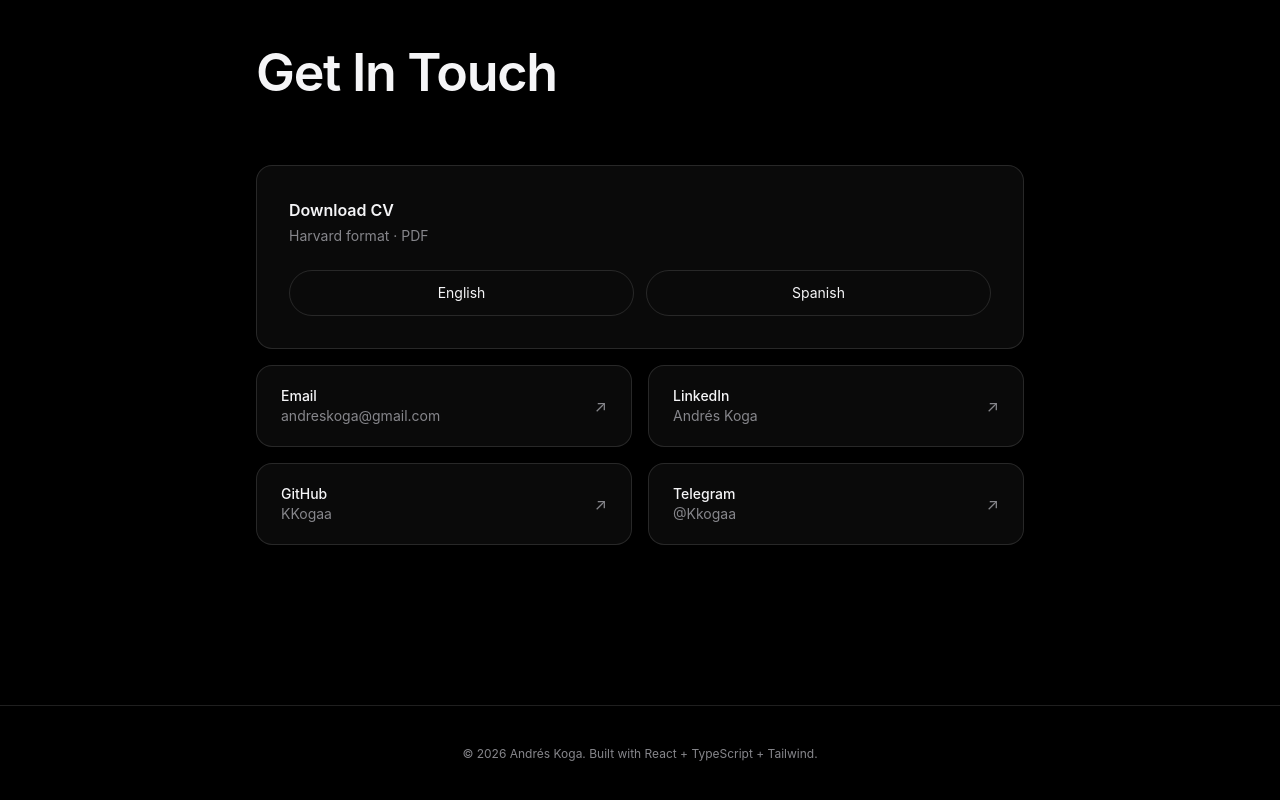
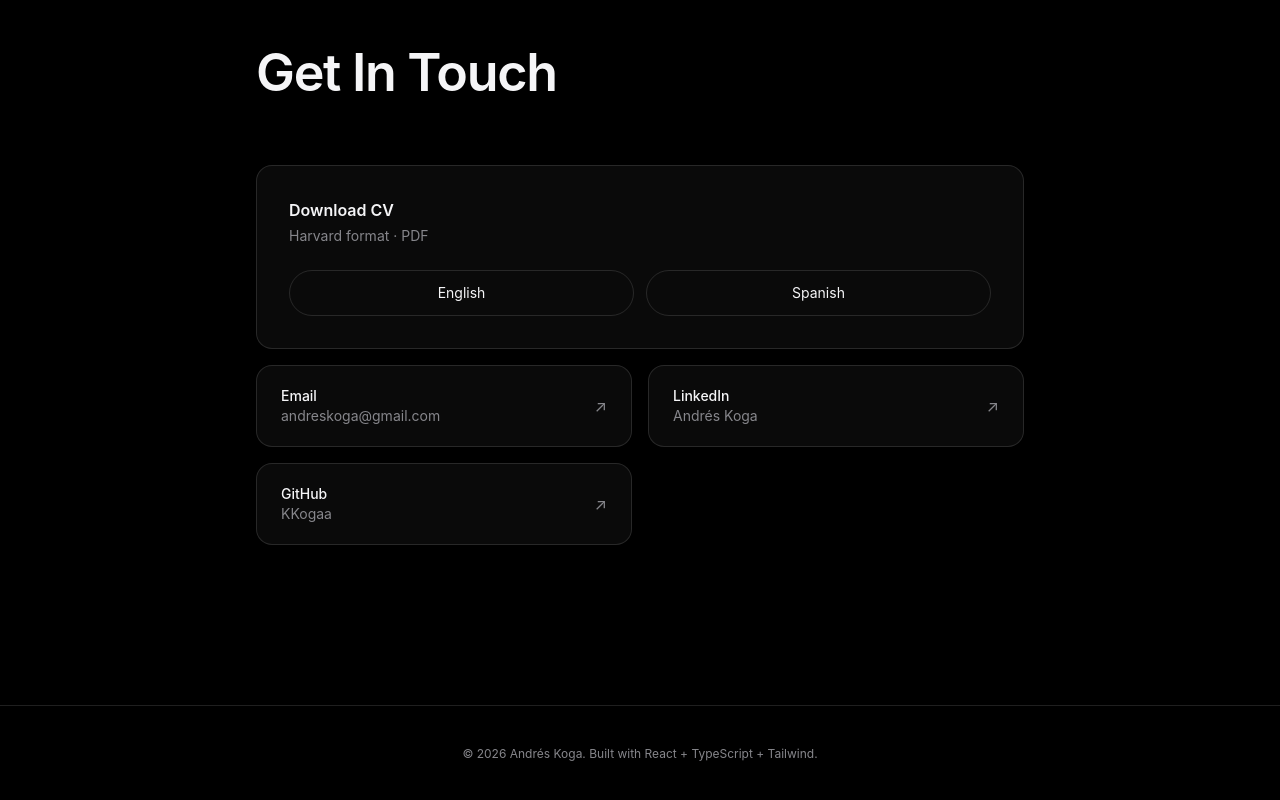
Before and after one commit to KKogaa/portfolio, a React (Vite) app: page / in a window 1280 px wide. Shown: the part 5203-6003 px from the top of the page. Built offline with nearby package versions, Linux system fonts and the light colour scheme.

Commit message:
feat: enabling analytics

```diff
--- a/package.json
+++ b/package.json
@@ -10,6 +10,7 @@
     "preview": "vite preview"
   },
   "dependencies": {
+    "@vercel/analytics": "^2.0.1",
     "jspdf": "^4.2.1",
     "react": "^19.2.4",
     "react-dom": "^19.2.4"
--- a/src/App.tsx
+++ b/src/App.tsx
@@ -318,7 +318,6 @@ function App() {
               { href: `mailto:${profile.email}`, label: 'Email', value: profile.email },
               { href: `https://${profile.linkedin}`, label: 'LinkedIn', value: 'Andrés Koga' },
               { href: `https://${profile.github}`, label: 'GitHub', value: 'KKogaa' },
-              { href: 'https://t.me/Kkogaa', label: 'Telegram', value: '@Kkogaa' },
             ].map((link, i) => (
               <Reveal key={link.label} delay={i * 60}>
                 <a
--- a/src/main.tsx
+++ b/src/main.tsx
@@ -1,10 +1,12 @@
 import { StrictMode } from 'react'
 import { createRoot } from 'react-dom/client'
+import { Analytics } from '@vercel/analytics/react'
 import './index.css'
 import App from './App'
 
 createRoot(document.getElementById('root')!).render(
   <StrictMode>
     <App />
+    <Analytics />
   </StrictMode>,
 )
```
Also changed, not shown: 1 other file (tests, documents, lock files or other folders).
